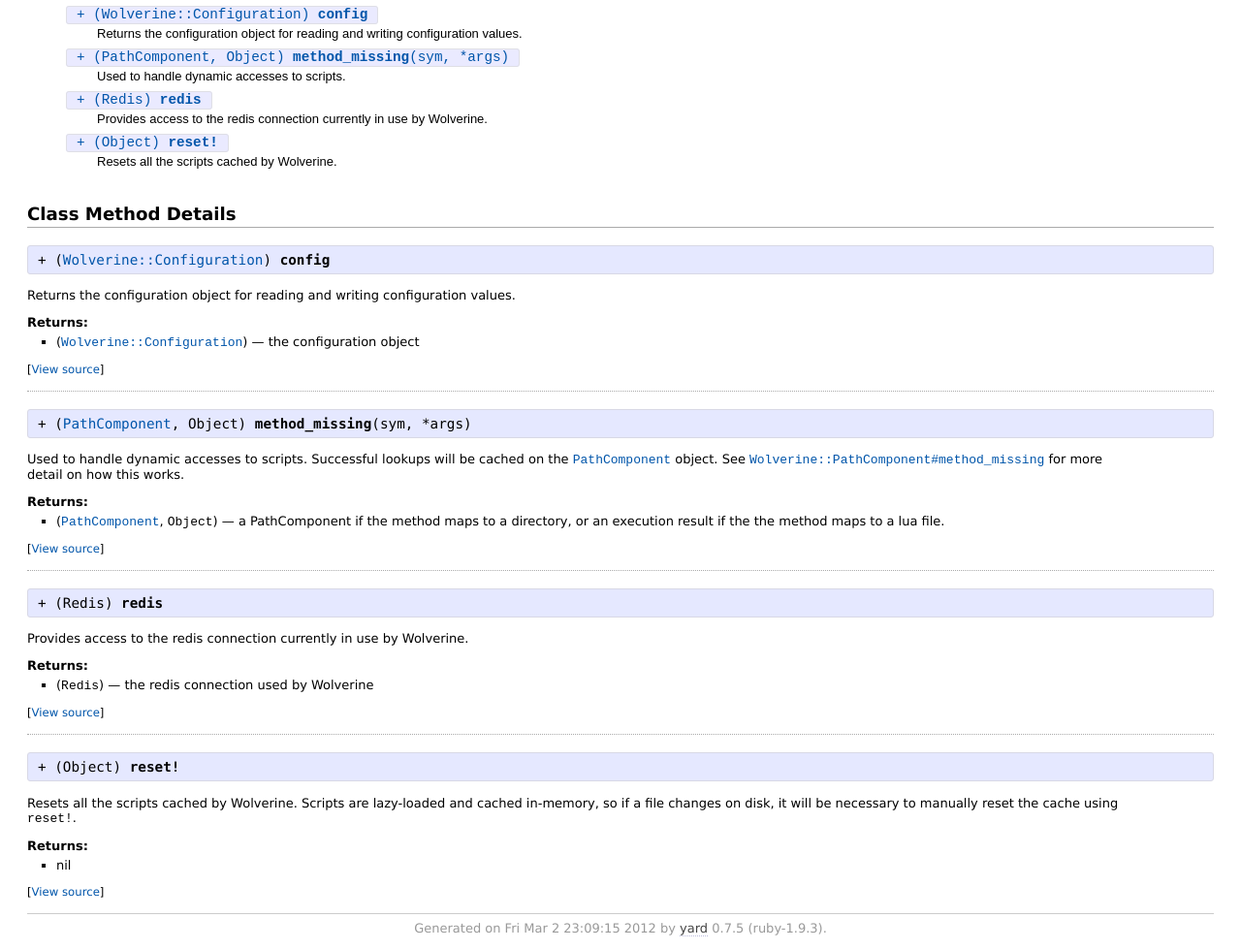
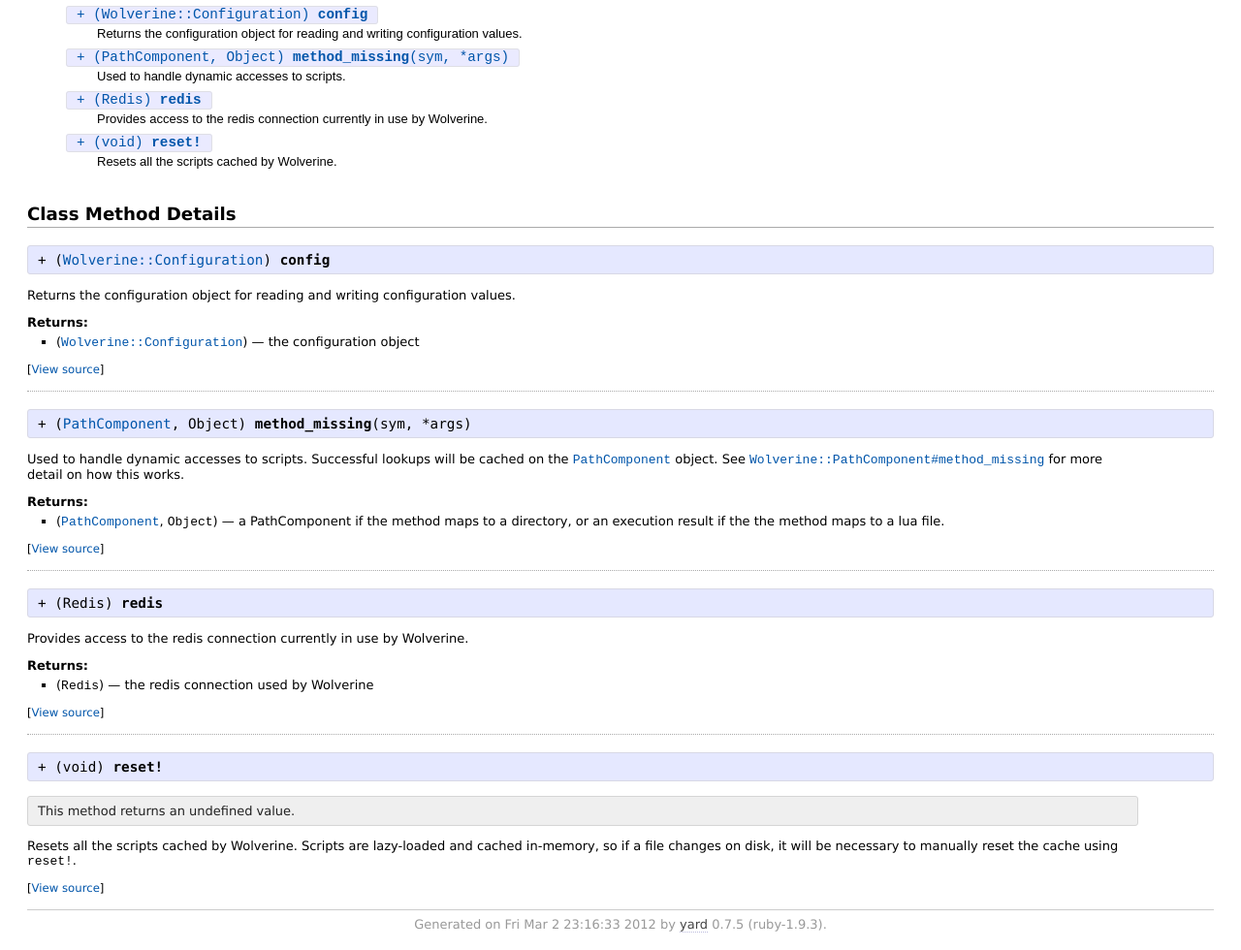
Before and after one commit to Shopify/wolverine, a plain HTML site: page Wolverine.html in a window 1280 px wide. Shown: the part 400-1380 px from the top of the page at 97% size. Drawn offline with Linux system fonts and the light colour scheme.

Commit message:
Regenerated docs

```diff
--- a/Wolverine.html
+++ b/Wolverine.html
@@ -189,7 +189,7 @@ values.</p>
         <li class="public ">
   <span class="summary_signature">
 
-      <a href="#reset%21-class_method" title="reset! (class method)">+ (Object) <strong>reset!</strong> </a>
+      <a href="#reset%21-class_method" title="reset! (class method)">+ (void) <strong>reset!</strong> </a>
 
 
 
@@ -400,13 +400,13 @@ if the the method maps to a lua file.</p>
       <div class="method_details ">
   <p class="signature " id="reset!-class_method">
 
-    + (<tt>Object</tt>) <strong>reset!</strong>
+    + (<tt>void</tt>) <strong>reset!</strong>
 
 
 
 </p><div class="docstring">
   <div class="discussion">
-
+    <p class="note returns_void">This method returns an undefined value.</p>
 <p>Resets all the scripts cached by Wolverine. Scripts are lazy-loaded and
 cached in-memory, so if a file changes on disk, it will be necessary to
 manually reset the cache using <tt>reset!</tt>.</p>
@@ -416,24 +416,6 @@ manually reset the cache using <tt>reset!</tt>.</p>
 </div>
 <div class="tags">
 
-<h3>Returns:</h3>
-<ul class="return">
-
-    <li>
-
-
-        <span class='type'></span>
-
-
-
-
-        <div class='inline'>
-<p>nil</p>
-</div>
-
-    </li>
-
-</ul>
 
 </div><table class="source_code">
   <tr>
@@ -461,7 +443,7 @@ manually reset the cache using <tt>reset!</tt>.</p>
 </div>
 
     <div id="footer">
-  Generated on Fri Mar  2 23:09:15 2012 by
+  Generated on Fri Mar  2 23:16:33 2012 by
   <a href="http://yardoc.org" title="Yay! A Ruby Documentation Tool" target="_parent">yard</a>
   0.7.5 (ruby-1.9.3).
 </div>
```
Also changed, not shown: Wolverine/Configuration.html (+1 -1 lines), Wolverine/LuaError.html (+1 -1 lines), Wolverine/PathComponent.html (+1 -1 lines), Wolverine/PathComponent/MissingTemplate.html (+1 -1 lines), Wolverine/Script.html (+1 -1 lines), _index.html (+1 -1 lines), file.README.html (+1 -1 lines), index.html (+1 -1 lines), top-level-namespace.html (+1 -1 lines).
